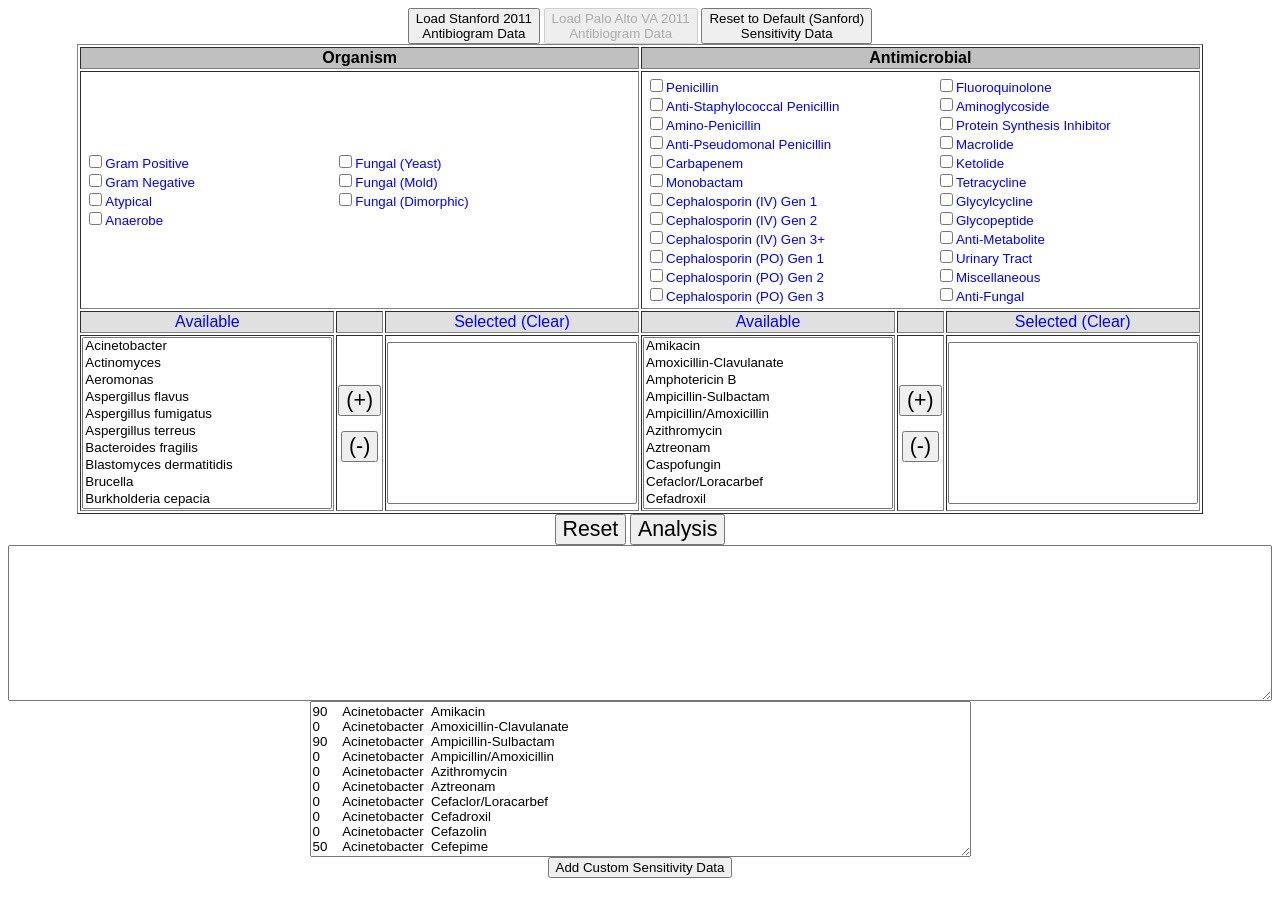
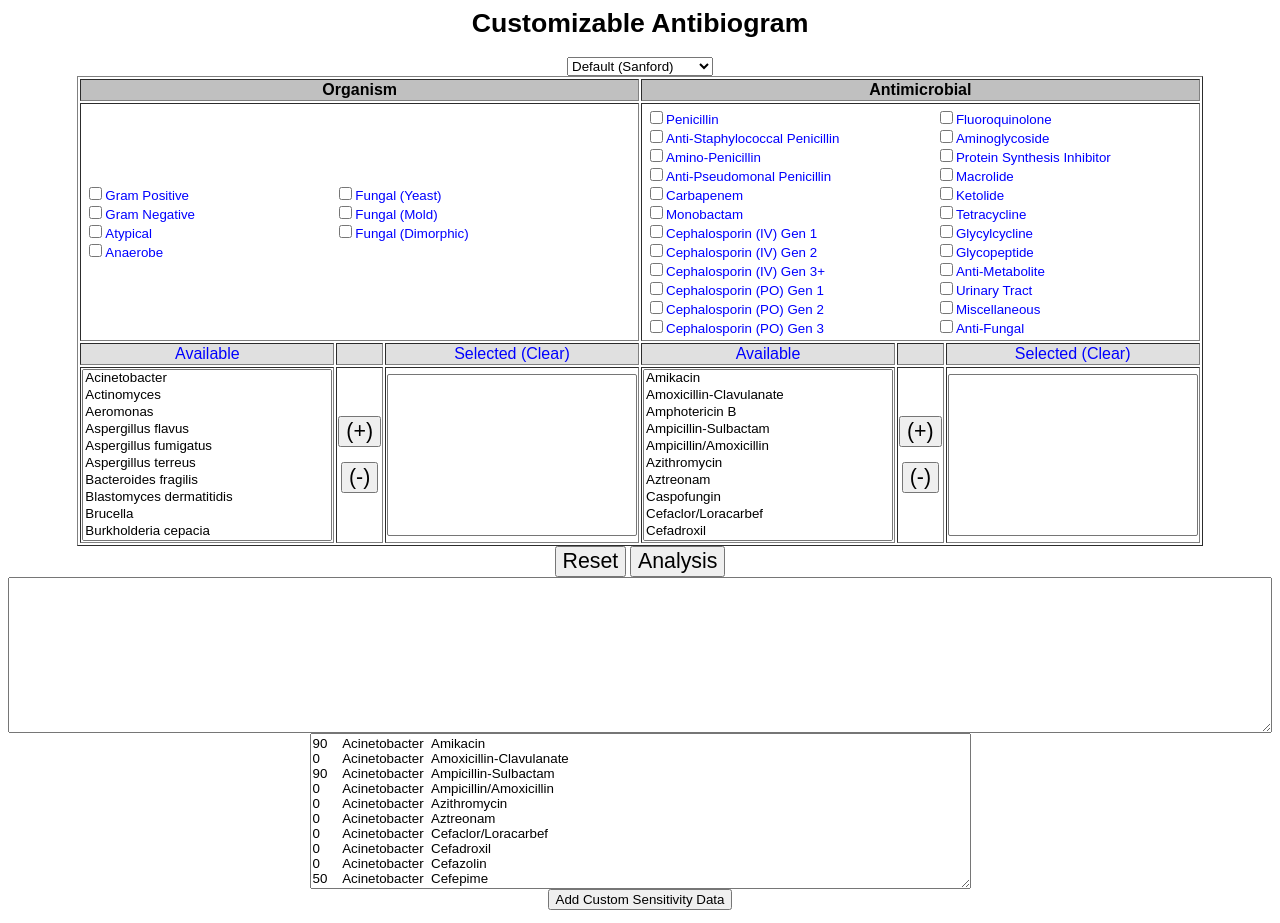
Before and after one commit to jonc101/Antibiogram, a plain HTML site: page AntibiogramTable.htm in a window 1280 px wide. Before the commit the page ends 891 px from the top, so only its background shows below. Drawn offline with Linux system fonts and the light colour scheme; a script that the page names is missing.

Commit message:
Antibiogram selection from a drop-list rather than multiple buttons

```diff
--- a/AntibiogramTable.htm
+++ b/AntibiogramTable.htm
@@ -31,15 +31,11 @@ jonc101 at stanford.edu
     <input type=hidden name="summary" value="">
 
     <div align=center>
-
-    <input type=button onClick="loadSensitivityData(this.form.dataLoad, 'Stanford2011', false)" value="Load Stanford 2011
-Antibiogram Data">
-    <input type=button onClick="loadSensitivityData(this.form.dataLoad, 'PAVA2011', false)" value="Load Palo Alto VA 2011
-Antibiogram Data" disabled>
-    <input type=button onClick="loadSensitivityData(this.form.dataLoad )" value="Reset to Default (Sanford)
-Sensitivity Data">
-
-
+   	<h1>Customizable Antibiogram</h1>
+   	<select onChange="loadSensitivityData(this.form.dataLoad, this.options[this.selectedIndex].value);">
+   		<option value="default">Default (Sanford)
+   		<option value="Stanford2011">Stanford (SUH) 2011
+   	</select>
 
     <table border=1>
         <tr>
--- a/antibiogramControls.js
+++ b/antibiogramControls.js
@@ -614,6 +614,9 @@ function submitSensitivityData(dataLoadField, clearPriorData)
     // Update the list of available bugs and drugs to select from
     updateBugList(theForm);
     updateDrugList(theForm);
+
+    clearSelectedBugs();
+    clearSelectedDrugs();
 }
 
 
```
